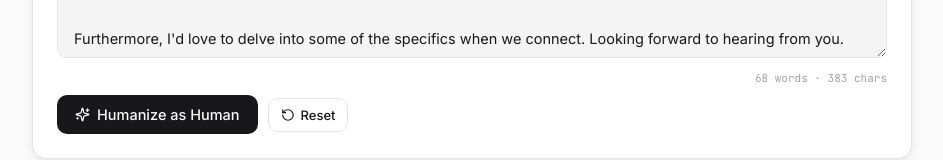
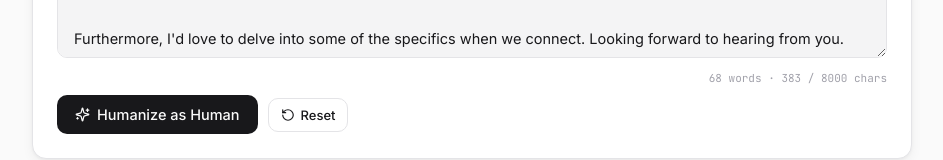
Before and after one commit to trinathone/humanize-mail, a React (Vite) app: page / in a window 1280 px wide. Shown: the part 628-788 px from the top of the page, without its empty margins (168-1111 px from the left). Built offline with nearby package versions, Linux system fonts and the light colour scheme.

Commit message:
feat: char count warning — yellow at 6000, red at 7500 chars

```diff
--- a/src/App.jsx
+++ b/src/App.jsx
@@ -420,14 +420,19 @@ export default function App() {
             <div
               style={{
                 fontSize: 11,
-                color: "var(--text-subtle)",
+                color: input.length > 7500 ? "var(--danger)" : input.length > 6000 ? "#d97706" : "var(--text-subtle)",
                 fontFamily: "var(--mono)",
                 marginTop: 6,
                 textAlign: "right",
               }}
             >
               {input.trim().split(/\s+/).filter(Boolean).length} words ·{" "}
-              {input.length} chars
+              {input.length} / 8000 chars
+              {input.length > 6000 && (
+                <span style={{ marginLeft: 6 }}>
+                  {input.length > 7500 ? "⚠ almost at limit" : "approaching limit"}
+                </span>
+              )}
             </div>
           </Section>
 
```
